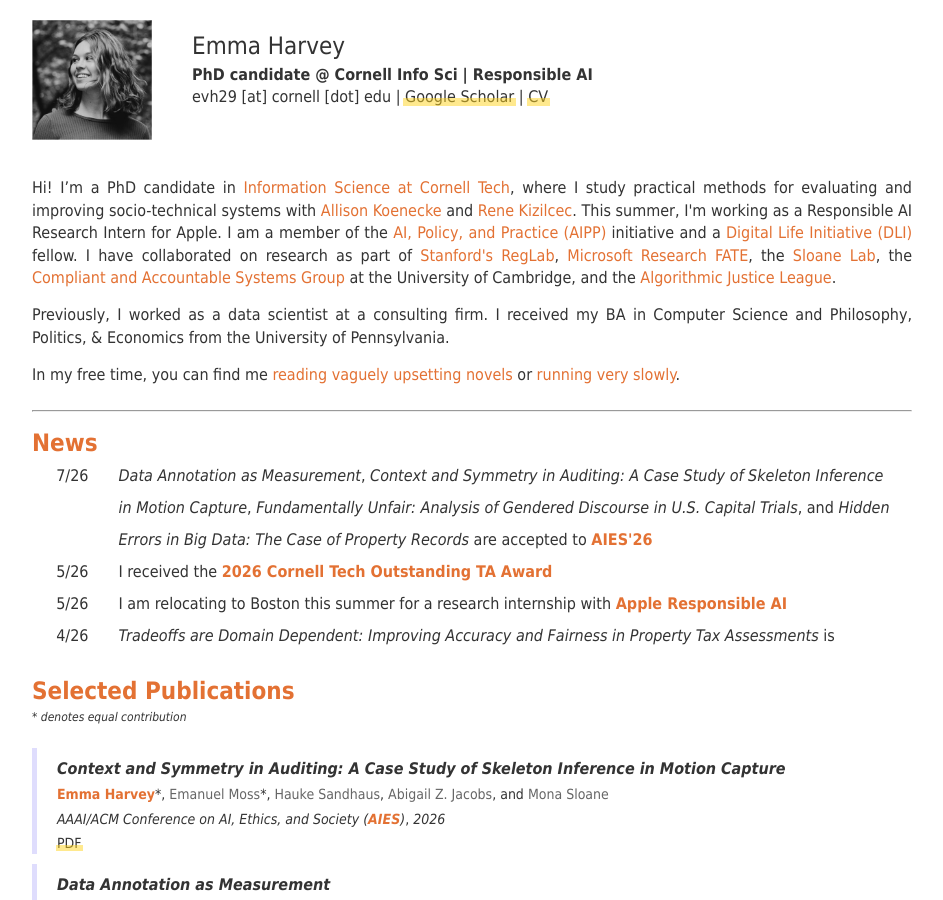
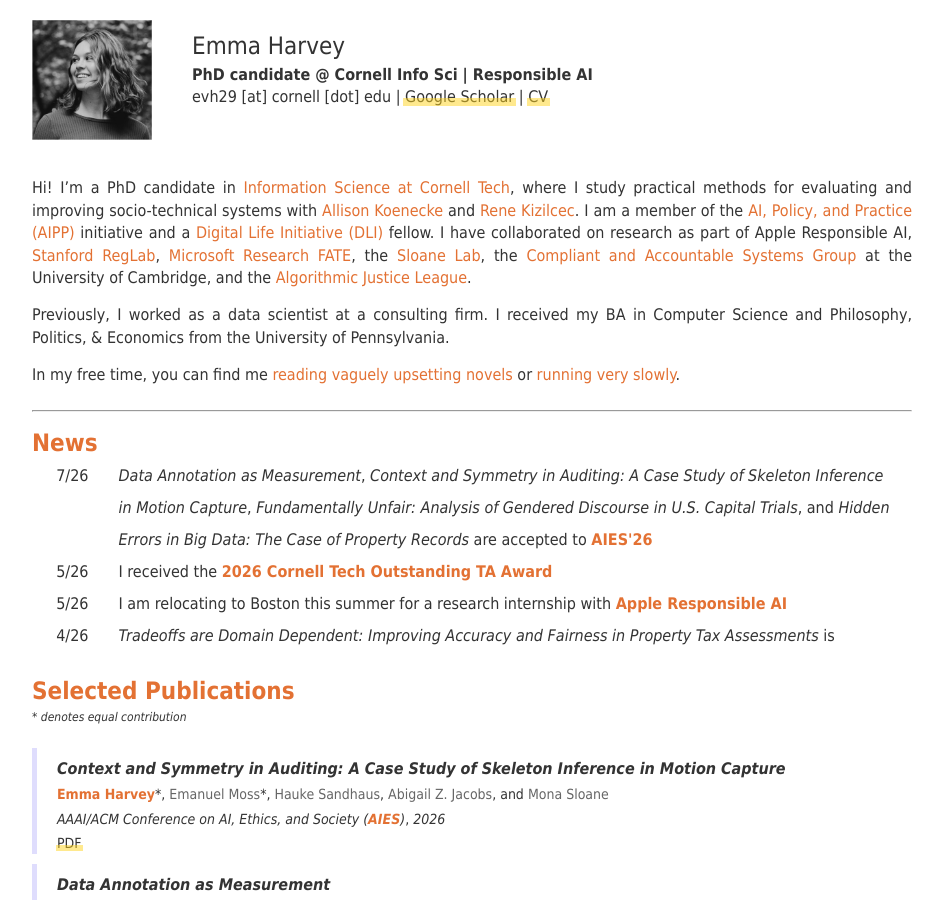
Before and after one commit to emmaharv/emmaharv.github.io, a Jekyll site: the page built from index.html, in a window 1280 px wide and 900 px high. Shown: the whole window, without its empty margins (168-1111 px from the left). Built offline with Jekyll 4.4.1, drawn with Linux system fonts in a browser that asks for light colours; nearby versions of some CDN libraries.

Commit message:
update about me timing
Updated the introduction paragraph to reflect current research and internship details.

```diff
--- a/index.html
+++ b/index.html
@@ -196,7 +196,7 @@
 <div style="text-align: justify;clear: both;" >
 
       <br>
-      <p>Hi! I’m a PhD candidate in <a href="https://infosci.cornell.edu/phd/">Information Science at Cornell Tech</a>, where I study practical methods for evaluating and improving socio-technical systems with <a href="https://koenecke.infosci.cornell.edu/">Allison Koenecke</a> and <a href="https://rene.kizilcec.com/">Rene Kizilcec</a>. This summer, I'm working as a Responsible AI Research Intern for Apple. I am a member of the <a href="https://aipp.cis.cornell.edu/">AI, Policy, and Practice (AIPP)</a> initiative and a <a href="https://dli.tech.cornell.edu/">Digital Life Initiative (DLI)</a> fellow. I have collaborated on research as part of <a href="https://reglab.stanford.edu/">Stanford's RegLab</a>, <a href="https://www.microsoft.com/en-us/research/theme/fate/">Microsoft Research FATE</a>, the <a href="https://www.monasloane.org/sloane-lab">Sloane Lab</a>, the <a href="https://www.compacctsys.net/">Compliant and Accountable Systems Group</a> at the University of Cambridge, and the <a href="https://www.ajl.org/">Algorithmic Justice League</a>.</p>
+      <p>Hi! I’m a PhD candidate in <a href="https://infosci.cornell.edu/phd/">Information Science at Cornell Tech</a>, where I study practical methods for evaluating and improving socio-technical systems with <a href="https://koenecke.infosci.cornell.edu/">Allison Koenecke</a> and <a href="https://rene.kizilcec.com/">Rene Kizilcec</a>. I am a member of the <a href="https://aipp.cis.cornell.edu/">AI, Policy, and Practice (AIPP)</a> initiative and a <a href="https://dli.tech.cornell.edu/">Digital Life Initiative (DLI)</a> fellow. I have collaborated on research as part of Apple Responsible AI, <a href="https://reglab.stanford.edu/">Stanford RegLab</a>, <a href="https://www.microsoft.com/en-us/research/theme/fate/">Microsoft Research FATE</a>, the <a href="https://www.monasloane.org/sloane-lab">Sloane Lab</a>, the <a href="https://www.compacctsys.net/">Compliant and Accountable Systems Group</a> at the University of Cambridge, and the <a href="https://www.ajl.org/">Algorithmic Justice League</a>.</p>
 
       <p>Previously, I worked as a data scientist at a consulting firm. I received my BA in Computer Science and Philosophy, Politics, & Economics from the University of Pennsylvania.</p>
 
```
